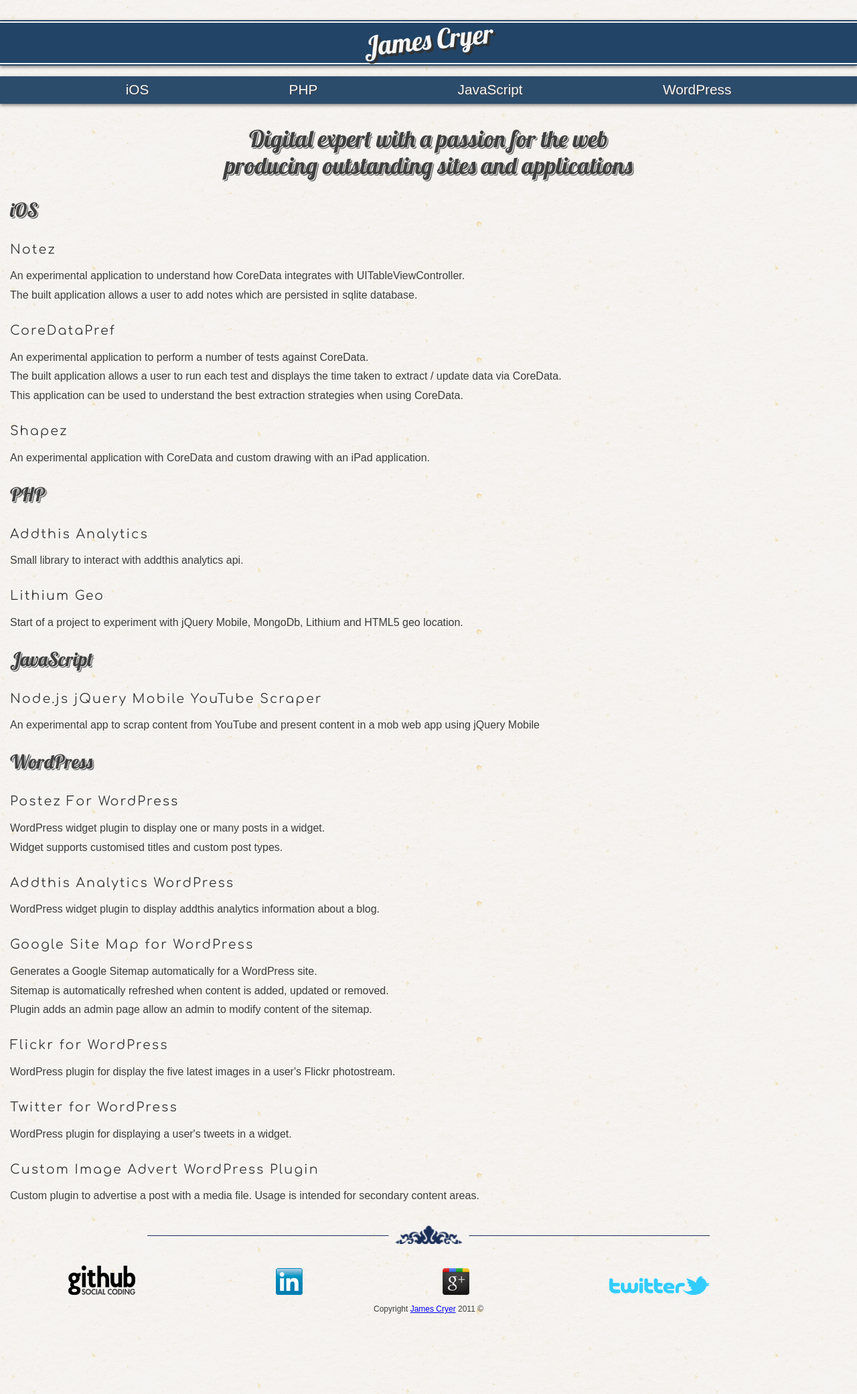
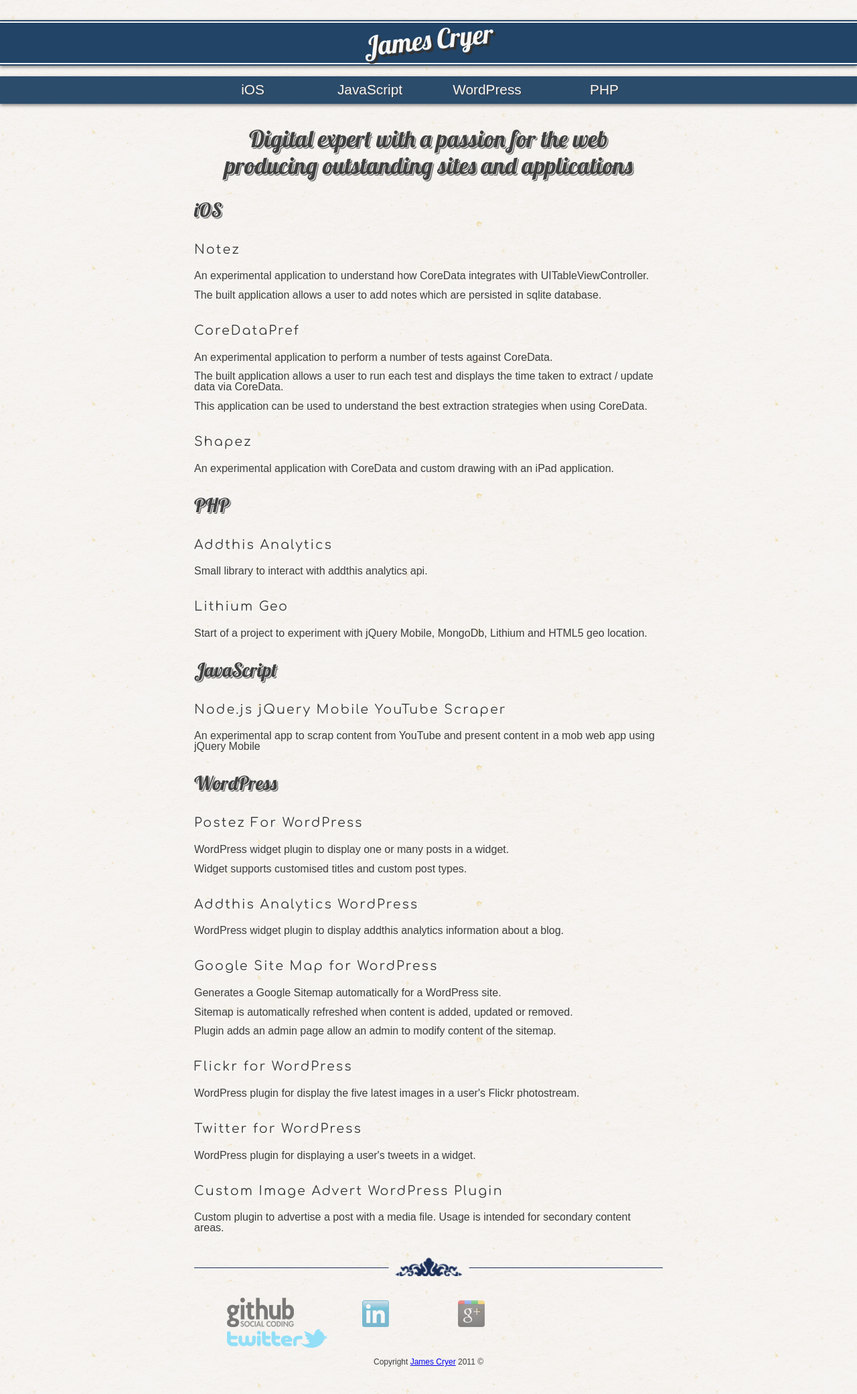
Before and after one commit to jrcryer/jrcryer.github.com, a Jekyll site: the page built from index.html, in a window 1280 px wide. Shown: the whole page at 67% size. Built offline with Jekyll 4.4.1, drawn with Linux system fonts in a browser that asks for light colours; nearby versions of some CDN libraries; some web fonts are replaced.

Commit message:
More styling fixes

```diff
--- a/_includes/navigation.html
+++ b/_includes/navigation.html
@@ -1,9 +1,9 @@
 <nav>
     <ul>
         <li><a href="#ios">iOS</a></li>
-        <li><a href="#php">PHP</a></li>
         <li><a href="#javascript">JavaScript</a></li>
         <li><a href="#wordpress">WordPress</a></li>
+        <li><a href="#php">PHP</a></li>
     </ul>
     <div class="clear"></div>
 </nav>
--- a/stylesheets/application.css
+++ b/stylesheets/application.css
@@ -52,11 +52,15 @@ nav {
     box-shadow: 0px 2px 5px rgba(0, 0, 0, 0.5);
 }
 nav ul {
+    margin: 0 auto;
+    width: 93%;
+    max-width: 700px;
     text-align: center;
 }
 nav ul li {
-    display: inline;
-    padding: 0 8%;
+    display: block;
+    float: left;
+    width: 25%;
 }
 nav a,
 nav a:hover,
@@ -69,7 +73,9 @@ nav a:active {
 }
 
 section#strapline {
-    margin-bottom: 2em;
+    margin: 0 auto 2em;
+    width: 93%;
+    max-width: 700px;
 }
 section#strapline h2 {
    text-align: center;
@@ -91,7 +97,9 @@ article {
     font-family: 'Mako', Arial;
     background: url(../images/divider.png) 50% 100% no-repeat;
     padding-bottom: 2em;
-    margin: 0 0.9375em 2em;
+    margin: 0 auto;
+    width: 93%;
+    max-width: 700px;
 }
 article header {
     margin-bottom: 2em;
@@ -101,8 +109,6 @@ article header a {
     text-decoration: none;
     font-size: 1.8em;
     text-shadow: 1px 1px 1px #FFF, 2px 2px 1px #3F3F3F;
-}
-article section {
 }
 article section h3 {
     font-family: 'Comfortaa', Arial;
@@ -119,15 +125,32 @@ article section p {
     margin-bottom: 0.8em;
 }
 article a,
-article a:hover,
 article a:visited {
     color: #3D3D3D;
     text-decoration: none;
 }
+article a:hover {
+    text-decoration: underline;
+}
 
+footer {
+    margin: 2em auto 0;
+    width: 93%;
+    max-width: 700px;
+}
 footer ul li {
     display:inline;
-    padding: 0 8%;
+    padding: 0 7%;
+}
+footer ul li a {
+    opacity: 0.5;
+    -o-transition: all linear 0.2s;
+   -moz-transition: all linear 0.2s;
+   -webkit-transition: all linear 0.2s;
+   transition: all linear 0.2s;
+}
+footer ul li a:hover {
+    opacity: 1;
 }
 footer .copyright {
     display: block;
@@ -135,4 +158,7 @@ footer .copyright {
     text-align: center;
     font-size: 0.75em;
 }
+.clear {
+    clear:both;
+}
 /* Media Queries */
```
